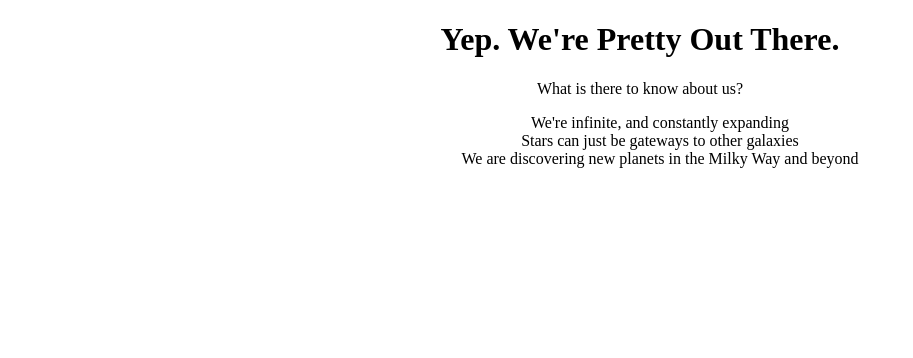
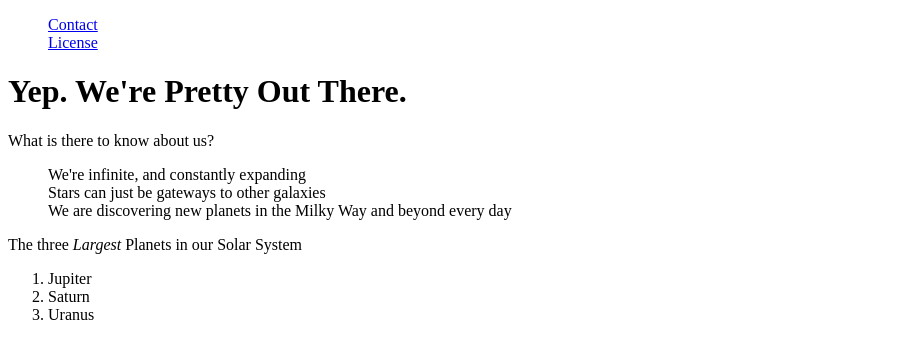
Before and after one commit to bbrundin/week-2-practice-assessment, a plain HTML site: page index.html in a window 1280 px wide. Shown: the whole page, without its empty margins (0-913 px from the left). Drawn offline with Linux system fonts and the light colour scheme.

Commit message:
added nav to other pages

```diff
--- a/index.html
+++ b/index.html
@@ -1,19 +1,34 @@
 <!DOCTYPE html>
 <html>
 <head>
-<center>
+
   <title>Outer Space</title>
 </head>
 <body>
+  <header>
+      <ul style="list-style: none; ">
+        <li><a href="contact.html">Contact</a></li>
+        <li><a href="license.html">License</a></li>
+      </ul>
+    </header>
+<main>
+
 <h1><strong>Yep. We're Pretty Out There. </strong></h1>
 <p>What is there to know about us?</p>
 
 <ul style="list-style: none; ">
   <li>We're infinite, and constantly expanding</li>
   <li>Stars can just be gateways to other galaxies</li>
-  <li>We are discovering new planets in the Milky Way and beyond</li>
+  <li>We are discovering new planets in the Milky Way and beyond every day</li>
 </ul>
 
-</center>
+<p>The three <em>Largest</em> Planets in our Solar System</p>
+<ol>
+  <li>Jupiter</li>
+  <li>Saturn</li>
+  <li>Uranus</li>
+</ol>
+
+
 </body>
 </html>
```
